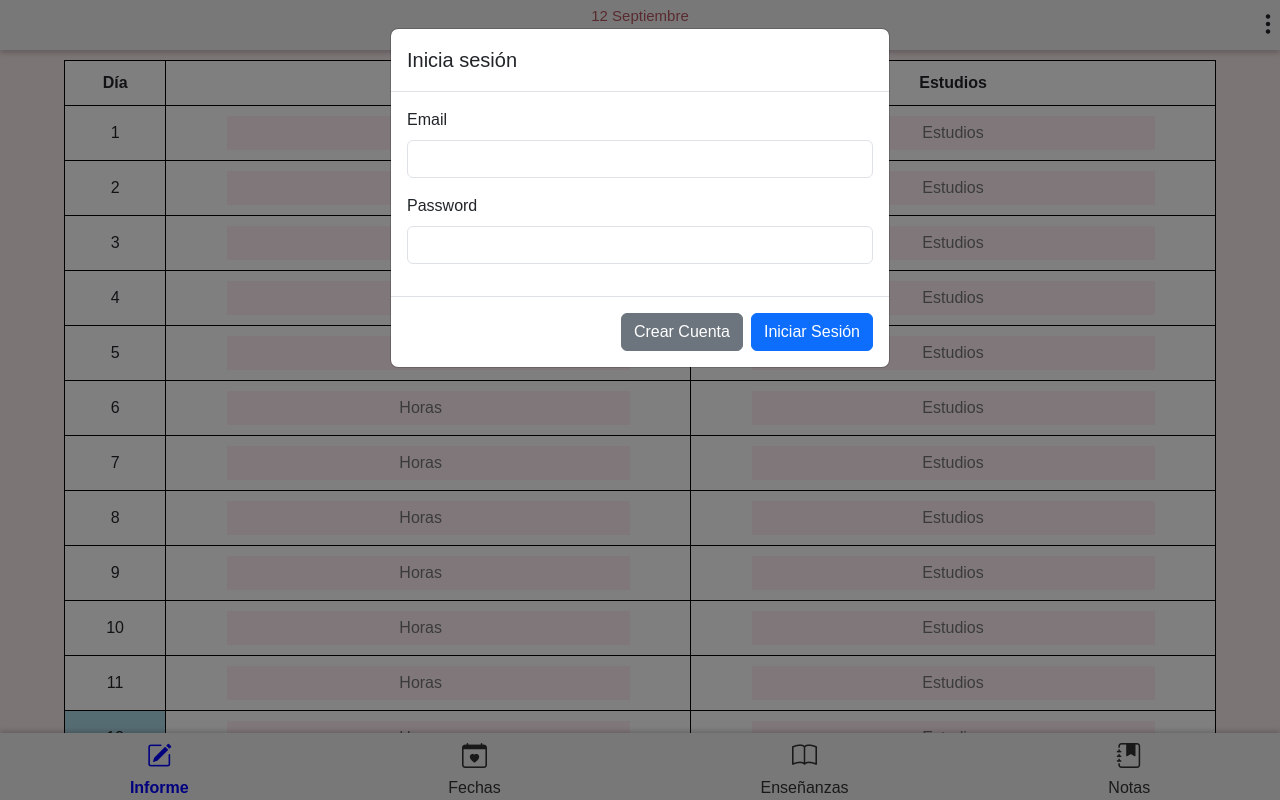
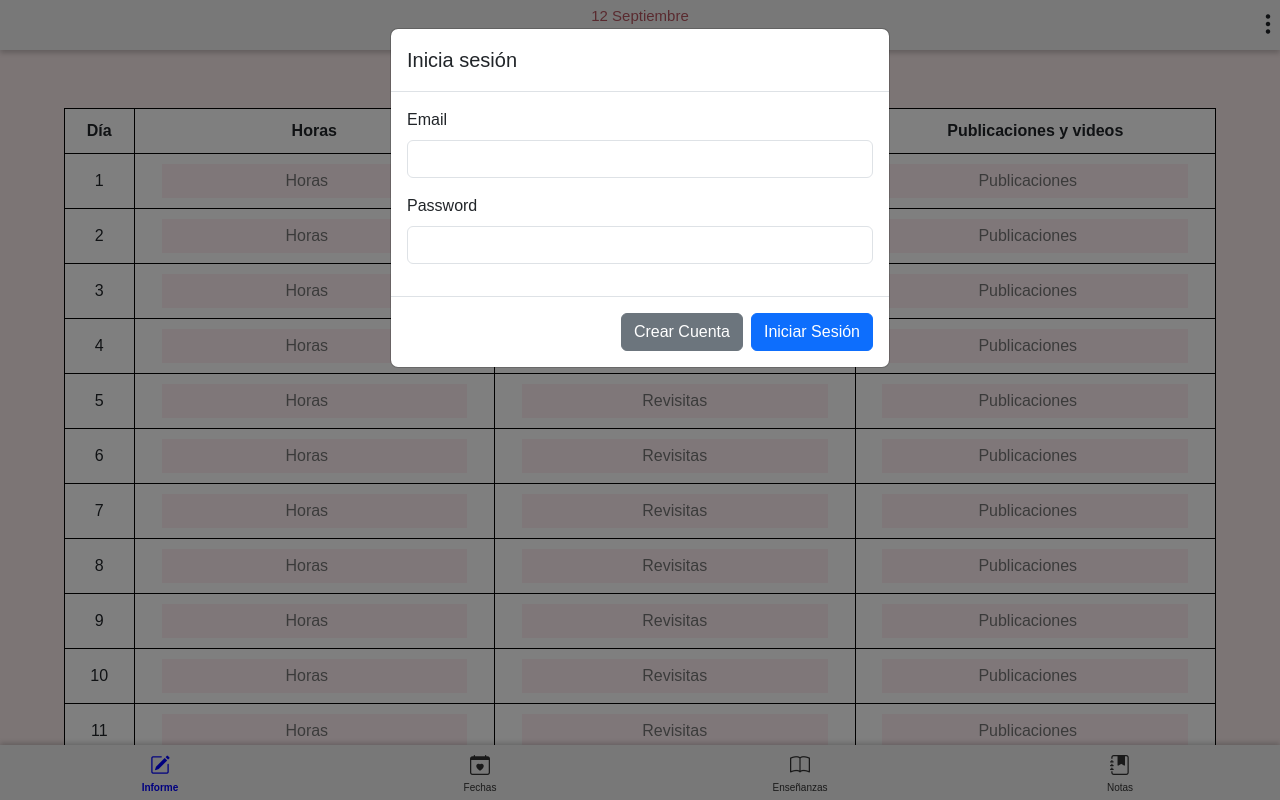
Before and after one commit to brian-gal/Bitacora_web, a React (Vite) app: page / in a window 1280 px wide. Shown: the top 800 px of the page. Built offline with nearby package versions, Linux system fonts and the light colour scheme; no server answers.

Commit message:
termine de corregir la flecha de scroll

```diff
--- a/src/App.css
+++ b/src/App.css
@@ -12,20 +12,22 @@ body {
 .contenedor {
     margin-bottom: 85px;
     margin-top: 60px;
+    position: relative;
 }
 
 /* --------------------------------NavBar.css --------------------------------------*/
 
 .navbar {
     display: flex;
-    justify-content: space-around;
+    justify-content: center;
+    /* Centrar los elementos */
     align-items: center;
     position: fixed;
-    height: 67px;
+    height: 55px;
     bottom: 0;
     width: 100%;
     background-color: #f0f0f0;
-    padding: 5px 0 0;
+    padding: 0;
     box-shadow: 0 -2px 5px rgba(0, 0, 0, 0.2);
     z-index: 1000;
 }
@@ -33,16 +35,20 @@ body {
 .nav-Link {
     color: #333;
     text-decoration: none;
+    text-align: center;
     transition: color 0.3s;
-    text-align: center;
+    flex-grow: 1;
+    /* Para que todos ocupen el mismo espacio */
+    flex-basis: 80px;
+    /* O un tamaño fijo si lo prefieres */
 }
 
 .nav-Link i {
-    font-size: 25px;
+    font-size: 20px;
 }
 
 .nav-Link p {
-    font-size: 15;
+    font-size: 10px;
     margin: 0;
 }
 
@@ -59,6 +65,7 @@ body {
     color: blue;
     font-weight: bold;
 }
+
 
 /* ---------------------------------Menu Fecha------------------------------------- */
 .menuFecha {
@@ -164,20 +171,19 @@ body {
     box-shadow: 0 0 10px rgba(242, 139, 139, 0.5);
 }
 
-.notas-container {
-    position: relative;
-    /* Asegura que el botón flotante esté posicionado en relación con este contenedor */
-}
-
 .scroll-to-bottom {
     position: fixed;
-    bottom: 70px;
-    right: 10px;
+    bottom: 50px;
+    left: 50%;
+    /* Centrar horizontalmente */
+    transform: translateX(-50%);
+    /* Ajustar para centrar completamente */
     color: rgb(255, 0, 0);
-    font-size: 30px;
+    font-size: 35px;
     cursor: pointer;
     transition: background-color 0.3s;
 }
+
 
 .fechaGuardado {
     margin: 0;
@@ -306,11 +312,12 @@ body {
 .activity-table td {
     border: 1px solid #000;
     padding: 10px;
+
     text-align: center;
 }
 
 .activity-table input {
-    width: 80%;
+    width: 90%;
     padding: 5px;
     text-align: center;
     border: none;
--- a/src/App.jsx
+++ b/src/App.jsx
@@ -30,6 +30,7 @@ function App() {
               <Route path="/fechas" element={<FechasEspeciales />} />
               <Route path="/notas" element={<Notas titulo="Notas" texto="Escribe tus notas aquí..." clases="textarea-notas" esMensual={false} />} />
             </Routes>
+            <BotonScroll />
           </div>
           <NavBar />
         </DataProvider>
--- a/src/components/botonScroll.jsx
+++ b/src/components/botonScroll.jsx
@@ -1,22 +1,50 @@
-import { useEffect, useState } from "react";
-import { useLocation } from "react-router-dom";
+import { useContext, useEffect, useState } from "react";
+import { DataContext } from "../context/dateContext";
 
-const BotonScroll = ({ botonId, botonPx }) => {
+const BotonScroll = () => {
+    const { dia, currentLocation } = useContext(DataContext);
     const [visible, setVisible] = useState(false);
     const [primerToque, setPrimerToque] = useState(true);
-    const location = useLocation().pathname;
 
+
+    //carga la flecha al iniciar el componente
     useEffect(() => {
-        setVisible(true);
-    }, []);
+
+        const handleScroll = () => {
+
+            const atBottom = document.body.scrollHeight > window.innerHeight + 100;
+
+            if (atBottom) {
+                // Ocultar el botón si estamos en la parte superior o al final de la página
+                setVisible(true);
+            } else {
+                // Mostrar el botón si el usuario está en medio de la página
+                setVisible(false);
+            }
+
+        };
+
+        if (currentLocation == "/notas") {
+            setTimeout(() => {
+                handleScroll()
+            }, 100)
+        } else {
+            handleScroll()
+        }
+
+    }, [currentLocation]);
+
 
     useEffect(() => {
         const handleScroll = () => {
-            // Mostrar el botón si el usuario no está al final de la página
-            if (window.scrollY < document.body.scrollHeight - window.innerHeight + 140) {
+            const atBottom = window.scrollY >= document.body.scrollHeight - window.innerHeight + 100;
+
+            if (atBottom) {
+                // Ocultar el botón si estamos en la parte superior o al final de la página
+                setVisible(false);
+            } else {
+                // Mostrar el botón si el usuario está en medio de la página
                 setVisible(true);
-            } else {
-                setVisible(false);
             }
         };
 
@@ -24,10 +52,11 @@ const BotonScroll = ({ botonId, botonPx }) => {
         return () => window.removeEventListener('scroll', handleScroll);
     }, []);
 
-    const scrollToPosition = (elementId = null, marginTop = 0) => {
 
-        if (elementId && primerToque) {
-            const element = document.getElementById(elementId);
+    const scrollToPosition = () => {
+
+        if (currentLocation === "/" && primerToque) {
+            const element = document.getElementById(`idInformeDia-${dia}`);
             if (element) {
                 // Desplazar el elemento específico
                 element.scrollIntoView({
@@ -37,7 +66,7 @@ const BotonScroll = ({ botonId, botonPx }) => {
 
                 const elementPosition = element.getBoundingClientRect().top + window.scrollY;
                 window.scrollTo({
-                    top: elementPosition - marginTop,
+                    top: elementPosition - "60",
                     behavior: 'smooth'
                 });
                 setPrimerToque(false)
@@ -51,13 +80,12 @@ const BotonScroll = ({ botonId, botonPx }) => {
             setPrimerToque(true)
         }
     };
-    console.log(location);
 
     return (
         <i
-            style={location === "/" && primerToque ? { color: '#a57ee1' } : null}
-            className={`bi bi-arrow-down-circle-fill scroll-to-bottom ${visible ? 'opacity-100' : 'opacity-0'} transition-opacity duration-300 fixed bottom-5 right-5 w-12 h-12 flex items-center justify-center`}
-            onClick={() => scrollToPosition(botonId, botonPx)}
+            style={currentLocation === "/" && primerToque ? { color: '#a57ee1' } : null}
+            className={`bi bi-caret-down-fill scroll-to-bottom ${visible ? 'opacity-100' : 'opacity-0'} transition-opacity duration-300 fixed bottom-5 right-5 w-12 h-12 flex items-center justify-center`}
+            onClick={() => scrollToPosition()}
         ></i>
 
     );
--- a/src/components/informe.jsx
+++ b/src/components/informe.jsx
@@ -1,9 +1,8 @@
 import { useContext, useEffect, useRef, useState } from "react";
 import { DataContext } from "../context/dateContext";
-import BotonScroll from "./botonScroll";
 
 const Informe = () => {
-    const { fechaActual, meses, dia, mes, año, retrocederMes, avanzarMes, retrocederAño, avanzarAño, scrollToPosition } = useContext(DataContext);
+    const { dia, mes, año } = useContext(DataContext);
 
     const isInitialized = useRef(false);
 
@@ -17,6 +16,7 @@ const Informe = () => {
         try {
             JSON.parse(str);
         } catch (e) {
+            console.error(e)
             return false;
         }
         return true;
@@ -26,9 +26,11 @@ const Informe = () => {
         return Array.from({ length: new Date(año, mes + 1, 0).getDate() }, (_, i) => ({
             dia: i + 1,
             horas: "",
-            estudio: ""
+            revisitas: "",
+            publicaciones: ""
         }));
     }
+
 
     // Obtener los datos desde el storage
     useEffect(() => {
@@ -83,12 +85,14 @@ const Informe = () => {
 
     return (
         <>
+            <h1 className='titulo'>Informe</h1>
             <table className="activity-table">
                 <thead>
                     <tr>
                         <th>Día</th>
                         <th>Horas</th>
-                        <th>Estudios</th>
+                        <th>Revisitas</th>
+                        <th>Publicaciones y videos</th>
                     </tr>
                 </thead>
                 <tbody>
@@ -96,12 +100,12 @@ const Informe = () => {
                         <tr key={day}>
                             <td id={day === dia ? `idInformeDia-${day}` : undefined} style={{ backgroundColor: day === dia ? 'lightblue' : 'transparent' }}>{day}</td>
                             <td><input type="number" placeholder="Horas" value={datos.find(d => d.dia === day)?.horas || ""} onChange={handleInputChange(day, 'horas')} /></td>
-                            <td><input type="text" placeholder="Estudios" value={datos.find(d => d.dia === day)?.estudio || ""} onChange={handleInputChange(day, 'estudio')} /></td>
+                            <td><input type="text" placeholder="Revisitas" value={datos.find(d => d.dia === day)?.revisitas || ""} onChange={handleInputChange(day, 'revisitas')} /></td>
+                            <td><input type="number" placeholder="Publicaciones" value={datos.find(d => d.dia === day)?.publicaciones || ""} onChange={handleInputChange(day, 'publicaciones')} /></td>
                         </tr>
                     ))}
                 </tbody>
             </table>
-            <BotonScroll botonId={`idInformeDia-${dia}`} botonPx="60" />
         </>
     );
 };
--- a/src/components/menuFecha.jsx
+++ b/src/components/menuFecha.jsx
@@ -1,11 +1,9 @@
 import { useContext } from "react"
 import { DataContext } from "../context/dateContext"
-import { useLocation } from "react-router-dom";
-import BotonScroll from "./botonScroll";
+
 
 const MenuFecha = () => {
-    const { fechaActual, meses, dia, mes, año, retrocederMes, avanzarMes } = useContext(DataContext)
-    const location = useLocation();
+    const { fechaActual, meses, dia, mes, año, retrocederMes, avanzarMes, currentLocation } = useContext(DataContext)
     const date = new Date();
     // Asegurarse de que los índices estén dentro del rango válido
     const mesPrevio = mes > 0 ? meses[mes - 1] : meses[11]; // Mes anterior (Diciembre si es Enero)
@@ -14,16 +12,14 @@ const MenuFecha = () => {
     return (
         <div className="menuFecha">
             <div className="menuFechaMes">
-                <button onClick={retrocederMes} disabled={location.pathname === "/notas" || location.pathname === "/fechas"}>{mesPrevio}</button>
+                <button onClick={retrocederMes} disabled={currentLocation === "/notas" || currentLocation === "/fechas"}>{mesPrevio}</button>
                 <div onClick={fechaActual}>
                     <h2>{dia} {meses[mes]}</h2>
                     <h3>{año}</h3>
                 </div>
-                <button onClick={avanzarMes} disabled={location.pathname === "/notas" || location.pathname === "/fechas" || (mes == date.getMonth() && año == date.getFullYear())}>{mesSiguiente}</button>
+                <button onClick={avanzarMes} disabled={currentLocation === "/notas" || currentLocation === "/fechas" || (mes == date.getMonth() && año == date.getFullYear())}>{mesSiguiente}</button>
             </div>
             <i className="bi bi-three-dots-vertical"></i>
-          <BotonScroll />
-
         </div>
     )
 }
--- a/src/components/notas.jsx
+++ b/src/components/notas.jsx
@@ -1,6 +1,5 @@
 import { useState, useEffect, useRef, useContext } from 'react';
 import { DataContext } from '../context/dateContext';
-import BotonScroll from './botonScroll';
 
 const Notas = ({ titulo, texto, clases, esMensual }) => {
     const { mes, año } = useContext(DataContext);
@@ -16,7 +15,7 @@ const Notas = ({ titulo, texto, clases, esMensual }) => {
         try {
             JSON.parse(str);
         } catch (e) {
-
+            console.error(e)
             return false;
         }
         return true;
@@ -146,8 +145,6 @@ const Notas = ({ titulo, texto, clases, esMensual }) => {
                     {guardado ? `Guardado el: ${fecha}` : "Guardando..."}
                 </p>
             )}
-            <BotonScroll />
-
         </div>
     );
 };
--- a/src/context/dateContext.jsx
+++ b/src/context/dateContext.jsx
@@ -1,4 +1,5 @@
-import { createContext, useState } from "react";
+import { createContext, useEffect, useState } from "react";
+import { useLocation } from "react-router-dom";
 
 // Crear el contexto
 export const DataContext = createContext({});
@@ -16,6 +17,13 @@ export const DataProvider = ({ children }) => {
 
     const [mes, setMes] = useState(date.getMonth());
     const [año, setAño] = useState(date.getFullYear());
+    const location = useLocation();
+    const [currentLocation, setCurrentLocation] = useState(location.pathname);
+
+    // Actualizar el estado cada vez que cambie la ubicación
+    useEffect(() => {
+        setCurrentLocation(location.pathname);
+    }, [location]);
 
     // Función para retroceder en el mes
     const retrocederMes = () => {
@@ -56,14 +64,6 @@ export const DataProvider = ({ children }) => {
         setAño(date.getFullYear())
     }
 
-
-
-
-
-
-
-
-
     return (
         <DataContext.Provider
             value={{
@@ -76,7 +76,7 @@ export const DataProvider = ({ children }) => {
                 avanzarMes,
                 retrocederAño,
                 avanzarAño,
-
+                currentLocation
             }}
         >
             {children}
```
